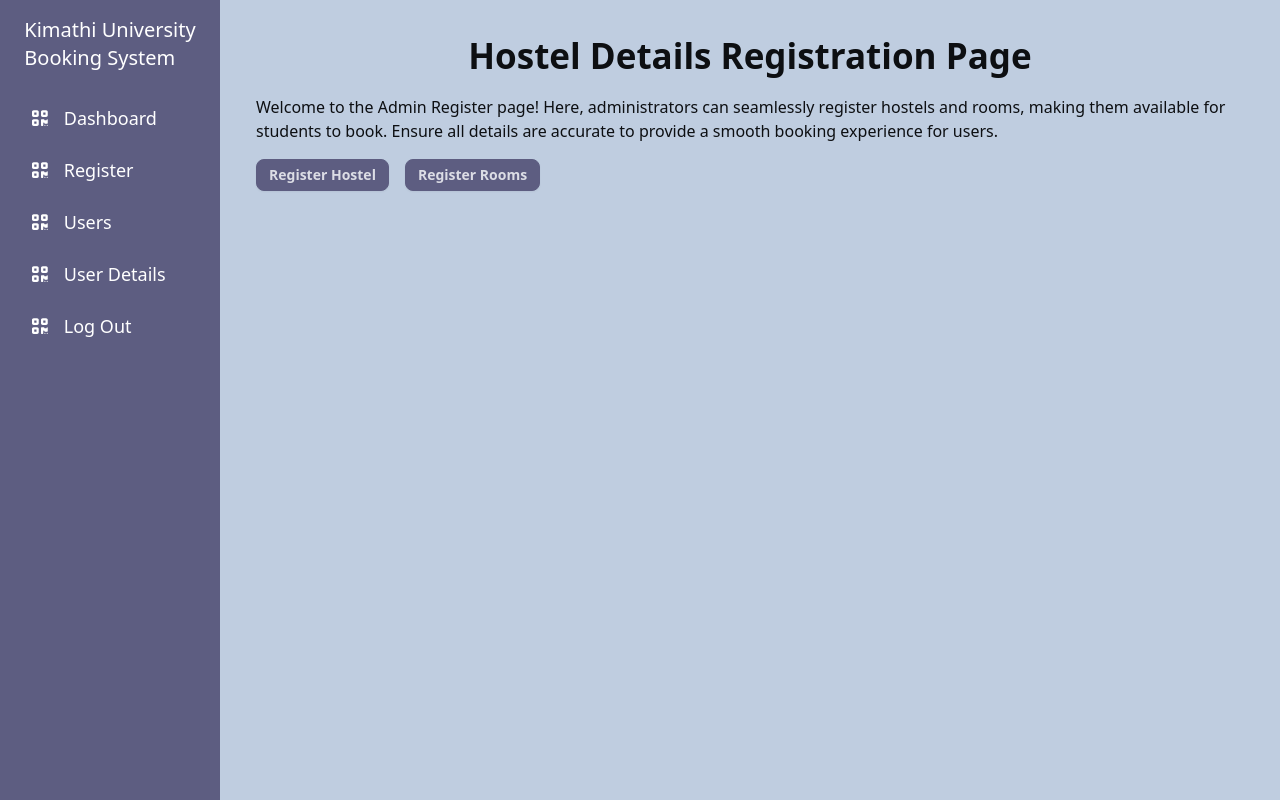
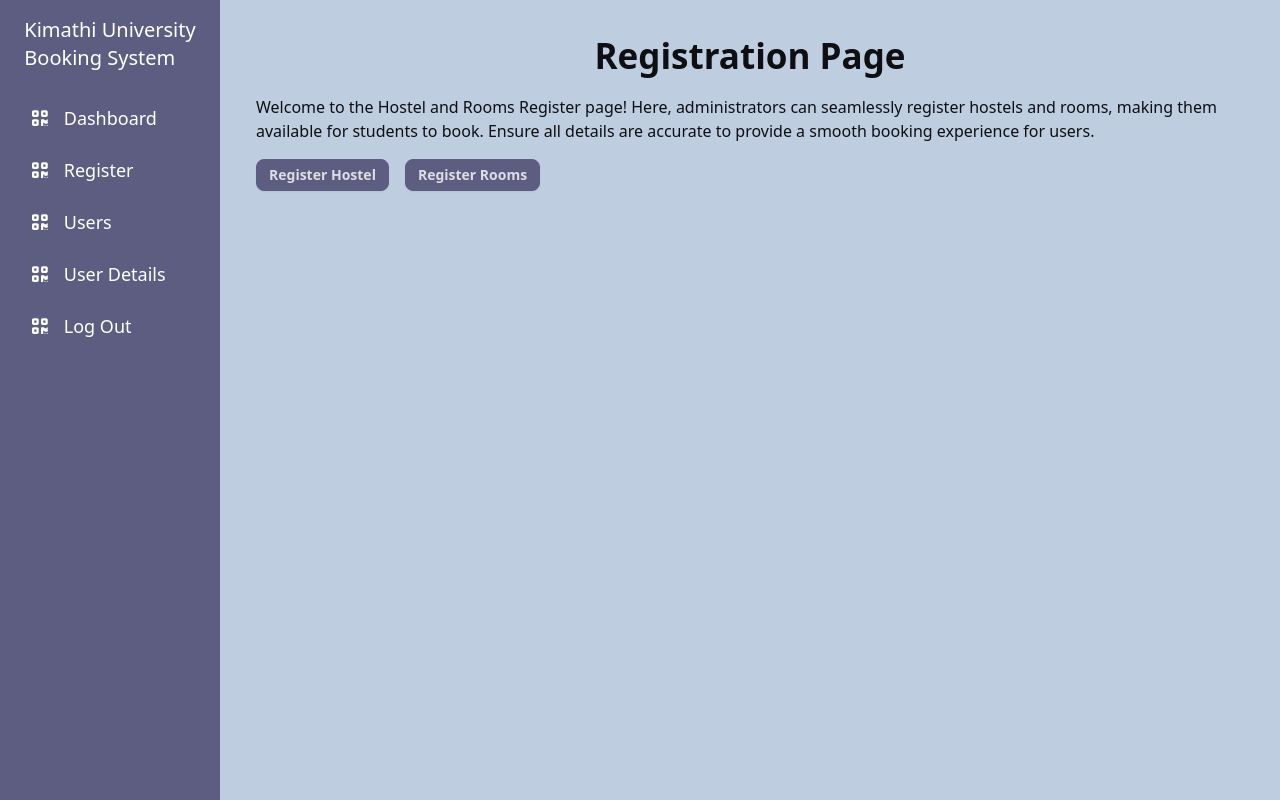
Before and after one commit to EvansMungai/UHBUI, an Angular app: page /uhb/admin/register in a window 1280 px wide. Built offline with nearby package versions, Linux system fonts and the light colour scheme.

Commit message:
Refactor admin register page

```diff
--- a/src/app/admin/admin-register/admin-register.component.html
+++ b/src/app/admin/admin-register/admin-register.component.html
@@ -1,5 +1,5 @@
-<h1 class="text-[35px] font-bold text-center">Hostel Details Registration Page</h1>
-<p class="my-3">Welcome to the Admin Register page! Here, administrators can seamlessly register hostels and rooms,
+<h1 class="text-[35px] font-bold text-center">Registration Page</h1>
+<p class="my-3">Welcome to the Hostel and Rooms Register page! Here, administrators can seamlessly register hostels and rooms,
     making them available for students to book. Ensure all details are accurate to provide a smooth booking experience
     for users.</p>
 <div class="flex gap-4 my-4">
```
